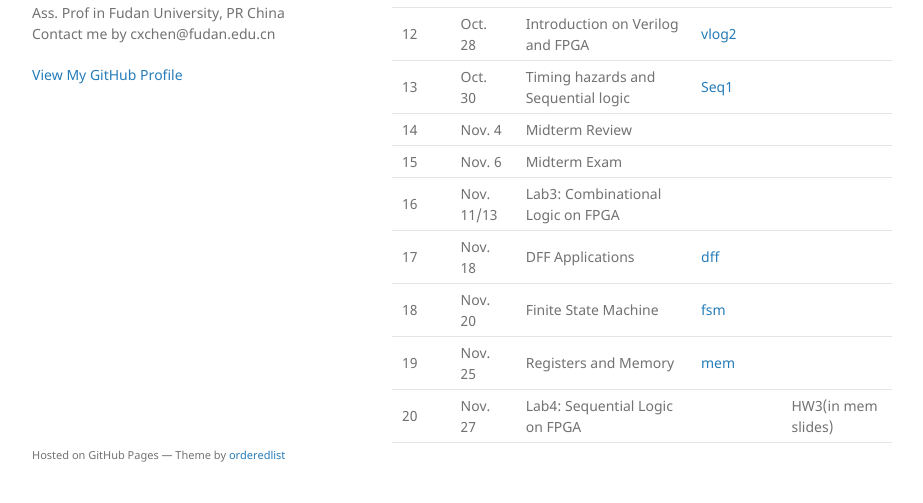
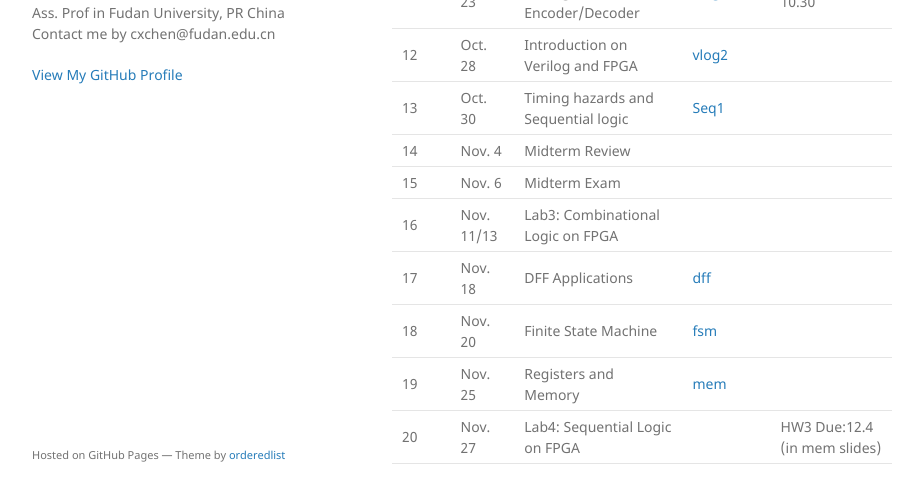
Before and after one commit to cihlab/cihlab.github.io, a Jekyll site: the page built from course/ckt20.md, in a window 1280 px wide and 900 px high, scrolled down 829 px, cut to the strip 366-869 px from the top of the window. Shown: the whole strip, without its empty margins (178-1101 px from the left). Built offline with Jekyll 4.4.1, drawn with Linux system fonts in a browser that asks for light colours; our own code applies the rules of GitHub Pages for plain Markdown files.

Commit message:
Update ckt20.md

```diff
--- a/course/ckt20.md
+++ b/course/ckt20.md
@@ -44,4 +44,4 @@ Score: Homework Assignement (15% x 4)+ Final Project (40%)
 17| Nov. 18 | DFF Applications | [dff](./cktlec14.pdf) |  |
 18| Nov. 20 | Finite State Machine| [fsm](./cktlec15.pdf) |  |
 19| Nov. 25 | Registers and Memory| [mem](./cktlec16.pdf) |  |
-20| Nov. 27 | Lab4: Sequential Logic on FPGA | | HW3(in mem slides) |
+20| Nov. 27 | Lab4: Sequential Logic on FPGA | | HW3 Due:12.4 (in mem slides) |
```
